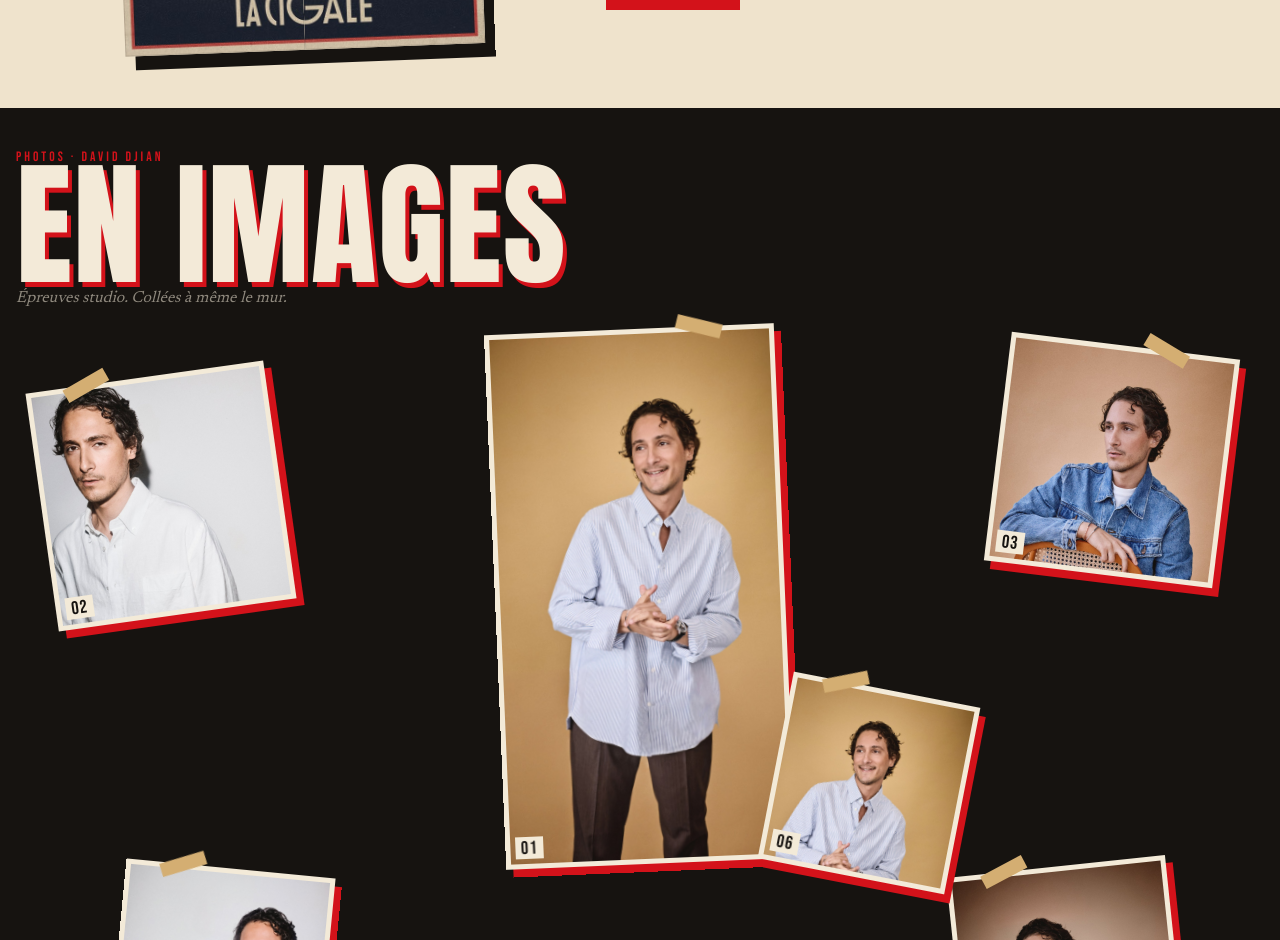
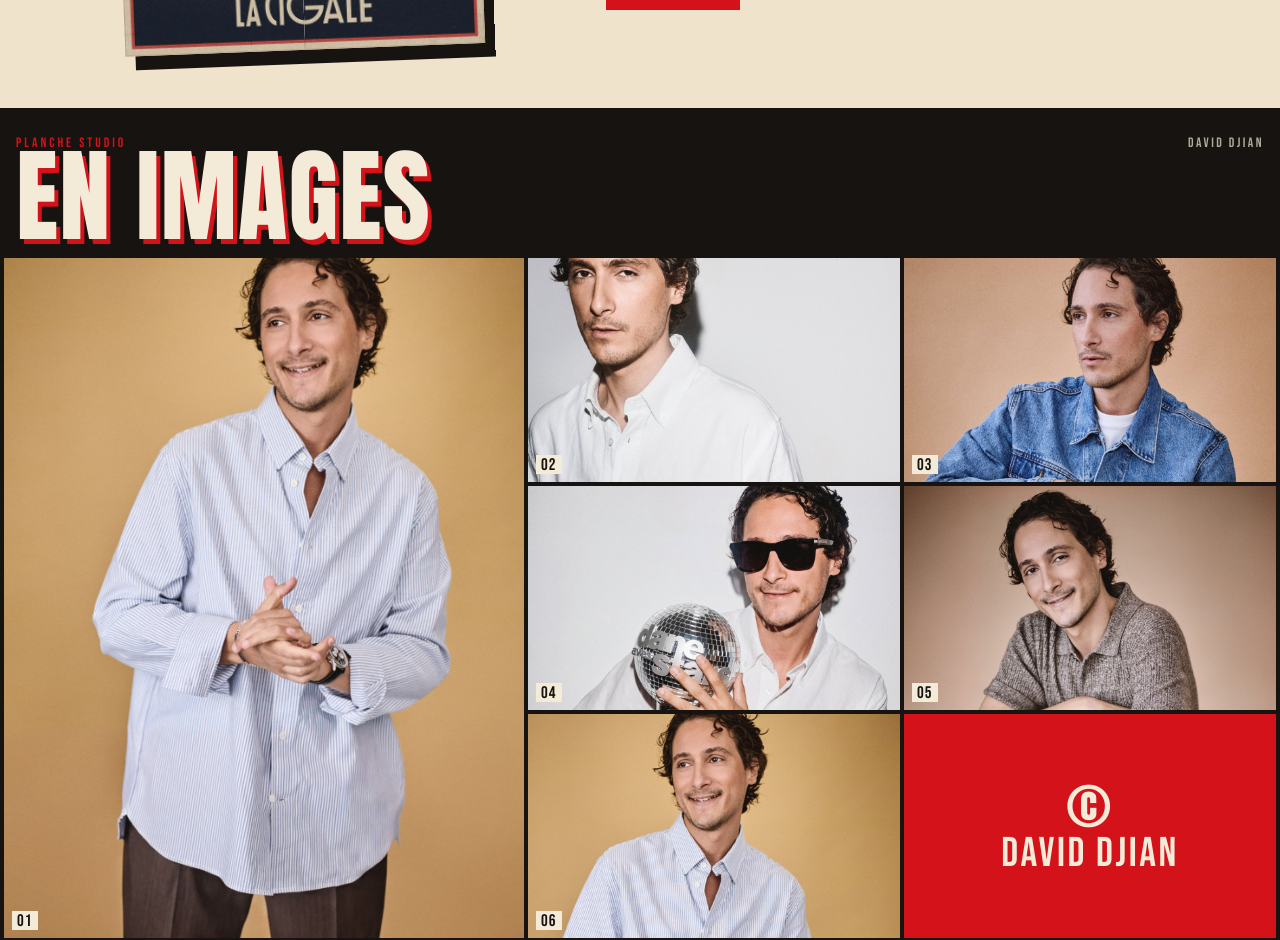
Before and after one commit to Aaronsar/samuel-bambi, a Next.js app: page / in a window 1280 px wide. Shown: the part 1860-2800 px from the top of the page. Built offline with nearby package versions, Linux system fonts and the light colour scheme.

Commit message:
Rebuild En images as a packed studio contact sheet.
The old paste-up left too much empty wall; the photos now fill a tight planche with a red credit stamp.

Co-authored-by: Cursor <cursoragent@cursor.com>

```diff
--- a/app/globals.css
+++ b/app/globals.css
@@ -146,208 +146,149 @@ a {
   }
 }
 
-.prints {
+.lookbook {
   background: var(--ink);
   color: var(--paper);
-  border-block: 2px solid var(--ink);
-  overflow: hidden;
 }
 
-.prints-inner {
-  position: relative;
+.lookbook-mast {
+  display: grid;
+  grid-template-columns: 1fr auto;
+  grid-template-areas:
+    "kicker credit"
+    "title title";
+  align-items: end;
+  gap: 0.2rem 1rem;
   max-width: 1400px;
   margin: 0 auto;
-  padding: 2.2rem 1rem 2.8rem;
+  padding: 1.4rem 1rem 1rem;
 }
 
-.prints-kicker {
+.lookbook-kicker {
+  grid-area: kicker;
   font-family: var(--font-bebas), sans-serif;
   font-size: 0.85rem;
   letter-spacing: 0.22em;
   text-transform: uppercase;
   color: var(--red);
+  margin: 0;
 }
 
-.prints-title {
+.lookbook-credit {
+  grid-area: credit;
+  font-family: var(--font-bebas), sans-serif;
+  font-size: 0.85rem;
+  letter-spacing: 0.18em;
+  text-transform: uppercase;
+  margin: 0;
+  opacity: 0.7;
+}
+
+.lookbook-title {
+  grid-area: title;
   font-family: var(--font-anton), sans-serif;
-  font-size: clamp(3.4rem, 12vw, 8.5rem);
+  font-size: clamp(2.8rem, 10vw, 6.4rem);
   line-height: 0.8;
   text-transform: uppercase;
   letter-spacing: 0.01em;
+  margin: 0;
   color: var(--paper);
   text-shadow: 4px 5px 0 var(--red);
-  margin: 0.2rem 0 0.4rem;
 }
 
-.prints-note {
-  font-family: var(--font-newsreader), Georgia, serif;
-  font-style: italic;
-  opacity: 0.55;
-  margin-bottom: 1.2rem;
+.lookbook-sheet {
+  display: grid;
+  gap: 4px;
+  background: var(--ink);
+  padding: 4px;
 }
 
-.prints-wall {
+.lookbook-lead,
+.lookbook-pack figure {
   position: relative;
-  min-height: min(88vw, 780px);
+  margin: 0;
+  background: var(--paper-2);
+  overflow: hidden;
 }
 
-.print {
-  position: absolute;
-  z-index: 1;
-  margin: 0;
-  background: var(--paper);
-  padding: 5px;
-  box-shadow: 7px 8px 0 var(--red);
-  transform-origin: center;
+.lookbook-lead img,
+.lookbook-pack img {
+  display: block;
+  width: 100%;
+  height: 100%;
+  object-fit: cover;
 }
 
-.print::before {
-  content: "";
+.lookbook-lead figcaption,
+.lookbook-pack figcaption {
   position: absolute;
-  top: -7px;
-  left: 16%;
-  z-index: 2;
-  width: 46px;
-  height: 14px;
-  background: color-mix(in srgb, var(--ocre) 72%, var(--paper));
-  transform: rotate(-22deg);
-}
-
-.print img {
-  display: block;
-  width: 100%;
-  height: auto;
-}
-
-.print figcaption {
-  position: absolute;
-  left: 10px;
-  bottom: 10px;
+  left: 8px;
+  bottom: 8px;
   font-family: var(--font-bebas), sans-serif;
-  font-size: 1.15rem;
+  font-size: 1.05rem;
   line-height: 1;
   letter-spacing: 0.06em;
   color: var(--ink);
   background: var(--paper);
-  padding: 0.15rem 0.35rem 0.05rem;
+  padding: 0.12rem 0.32rem 0.02rem;
 }
 
-.print:nth-child(1) {
-  left: 50%;
-  top: 0;
-  z-index: 4;
-  width: min(34vw, 290px);
-  transform: translateX(-50%) rotate(-2.4deg);
+.lookbook-pack {
+  display: grid;
+  grid-template-columns: 1fr 1fr;
+  gap: 4px;
 }
 
-.print:nth-child(1)::before {
-  left: auto;
-  right: 18%;
-  transform: rotate(16deg);
-}
-
-.print:nth-child(2) {
-  left: 2%;
-  top: 6%;
-  width: min(28vw, 240px);
-  transform: rotate(-8deg);
-}
-
-.print:nth-child(3) {
-  right: 3%;
-  top: 2%;
-  width: min(27vw, 230px);
-  transform: rotate(7deg);
-}
-
-.print:nth-child(3)::before {
-  left: auto;
-  right: 22%;
-  transform: rotate(24deg);
-}
-
-.print:nth-child(4) {
-  left: 8%;
-  bottom: 4%;
-  z-index: 5;
-  width: min(24vw, 210px);
-  transform: rotate(5.5deg);
-}
-
-.print:nth-child(5) {
-  right: 7%;
-  bottom: 3%;
-  width: min(26vw, 220px);
-  transform: rotate(-6deg);
-}
-
-.print:nth-child(6) {
-  right: 24%;
-  top: 46%;
-  z-index: 6;
-  width: min(22vw, 190px);
-  transform: rotate(11deg);
-}
-
-.print:hover {
-  z-index: 8;
-}
-
-@media (max-width: 800px) {
-  .prints-inner {
-    padding: 1.8rem 1rem 2.2rem;
-  }
-
-  .prints-wall {
-    min-height: 0;
+.lookbook-stamp {
+  margin: 0;
   display: flex;
   flex-direction: column;
   align-items: center;
-    padding-bottom: 1.5rem;
+  justify-content: center;
+  gap: 0.15rem;
+  background: var(--red);
+  color: var(--paper);
+  font-family: var(--font-bebas), sans-serif;
+  font-size: clamp(1.6rem, 4vw, 2.6rem);
+  letter-spacing: 0.06em;
+  text-transform: uppercase;
+  line-height: 0.9;
+  text-align: center;
+  padding: 1rem;
 }
 
-  .print {
-    position: relative;
-    left: auto;
-    right: auto;
-    top: auto;
-    bottom: auto;
-    width: min(78vw, 280px);
-    margin-top: -1.8rem;
+.lookbook-stamp span {
+  font-family: var(--font-anton), sans-serif;
+  font-size: 1.6em;
+  line-height: 0.8;
 }
 
-  .print:nth-child(1) {
-    width: min(62vw, 240px);
-    margin-top: 0;
-    transform: rotate(-2deg);
+@media (min-width: 800px) {
+  .lookbook-sheet {
+    grid-template-columns: 0.82fr 1.18fr;
+    min-height: min(86vh, 920px);
   }
 
-  .print:nth-child(2) {
-    align-self: flex-start;
-    margin-left: 2%;
-    transform: rotate(-7deg);
+  .lookbook-lead {
+    min-height: 100%;
   }
 
-  .print:nth-child(3) {
-    align-self: flex-end;
-    margin-right: 2%;
-    transform: rotate(6deg);
+  .lookbook-pack {
+    grid-template-rows: 1fr 1fr 1fr;
+  }
 }
 
-  .print:nth-child(4) {
-    align-self: flex-start;
-    margin-left: 10%;
-    transform: rotate(4deg);
+@media (max-width: 799px) {
+  .lookbook-lead {
+    aspect-ratio: 3 / 4;
   }
 
-  .print:nth-child(5) {
-    align-self: flex-end;
-    margin-right: 8%;
-    transform: rotate(-5deg);
+  .lookbook-pack figure {
+    aspect-ratio: 1;
   }
 
-  .print:nth-child(6) {
-    transform: rotate(8deg);
+  .lookbook-stamp {
+    min-height: 140px;
   }
 }
 
--- a/components/PhotosWall.tsx
+++ b/components/PhotosWall.tsx
@@ -1,28 +1,44 @@
 import Image from "next/image";
 import { photos } from "@/lib/content";
 
+const [lead, ...pack] = photos;
+
 export default function PhotosWall() {
   return (
-    <section id="photos" className="prints">
-      <div className="prints-inner">
-        <p className="prints-kicker">Photos · David Djian</p>
-        <h2 className="prints-title">En images</h2>
-        <p className="prints-note">Épreuves studio. Collées à même le mur.</p>
-        <div className="prints-wall">
-          {photos.map((photo, i) => (
-            <figure key={photo.src} className="print">
+    <section id="photos" className="lookbook">
+      <header className="lookbook-mast">
+        <p className="lookbook-kicker">Planche studio</p>
+        <h2 className="lookbook-title">En images</h2>
+        <p className="lookbook-credit">David Djian</p>
+      </header>
+
+      <div className="lookbook-sheet">
+        <figure className="lookbook-lead">
+          <Image
+            src={lead.src}
+            alt={lead.alt}
+            fill
+            sizes="(max-width: 800px) 100vw, 42vw"
+          />
+          <figcaption>01</figcaption>
+        </figure>
+
+        <div className="lookbook-pack">
+          {pack.map((photo, i) => (
+            <figure key={photo.src}>
               <Image
                 src={photo.src}
                 alt={photo.alt}
-                width={photo.width}
-                height={photo.height}
-                sizes="(max-width: 800px) 78vw, 30vw"
+                fill
+                sizes="(max-width: 800px) 50vw, 28vw"
               />
-              <figcaption aria-hidden="true">
-                {String(i + 1).padStart(2, "0")}
-              </figcaption>
+              <figcaption>{String(i + 2).padStart(2, "0")}</figcaption>
             </figure>
           ))}
+          <p className="lookbook-stamp">
+            <span>©</span>
+            David Djian
+          </p>
         </div>
       </div>
     </section>
```
Lines whose indentation alone changed are shown as unchanged.
